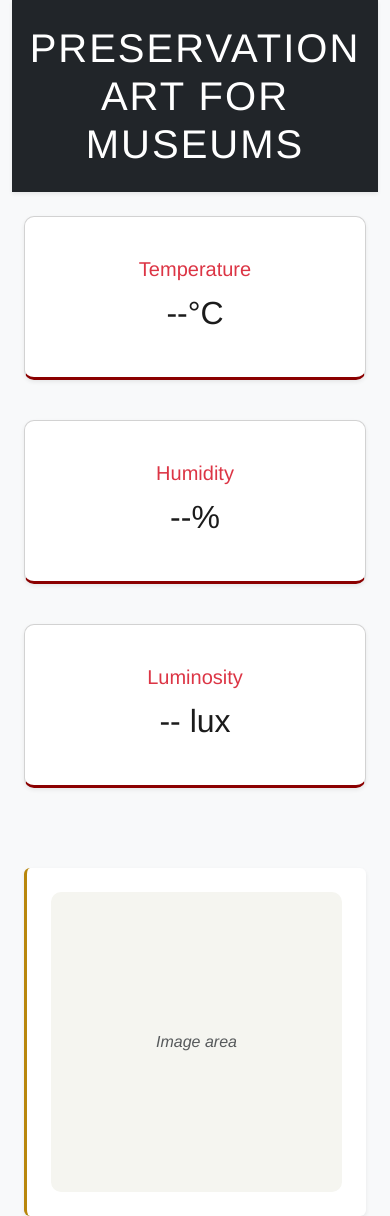
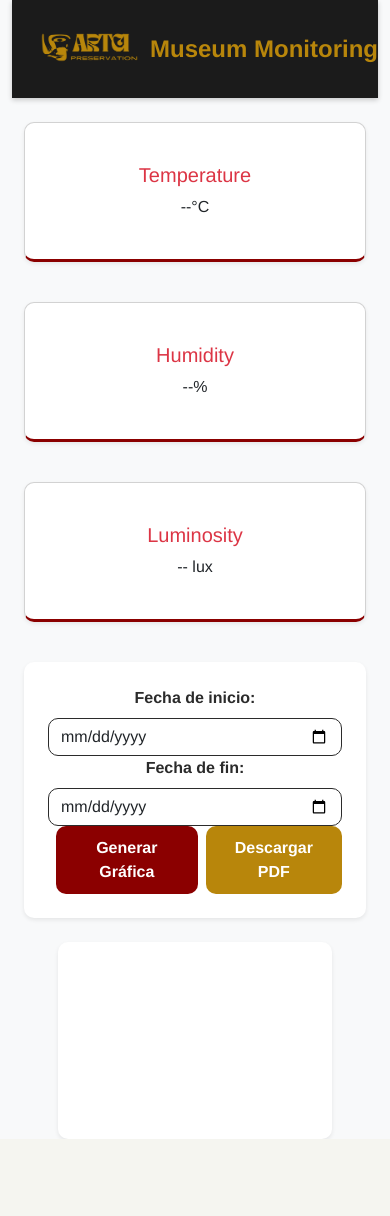
Before and after one commit to bellaom/PresArt, a website: page public/index.html in a window 390 px wide. After the commit the page ends 1139 px from the top, so only its background shows below. Drawn offline with nearby package versions, Linux system fonts and the light colour scheme; no server answers.

Commit message:
adding historical and changing the frontend whole aesthetic

```diff
--- a/public/index.html
+++ b/public/index.html
@@ -3,7 +3,7 @@
 <head>
     <meta charset="UTF-8">
     <meta name="viewport" content="width=device-width, initial-scale=1.0">
-    <title>Preservation Art for Museums</title>
+    <title>Museum Data Monitoring</title>
 
     <!-- Bootstrap CSS -->
     <link href="https://cdn.jsdelivr.net/npm/bootstrap@5.3.0/dist/css/bootstrap.min.css" rel="stylesheet">
@@ -13,16 +13,18 @@
 </head>
 <body>
     <div class="container-fluid bg-light min-vh-100">
-        <!-- Encabezado -->
-        <header class="bg-dark text-white py-4 mb-4 shadow-sm">
-            <div class="container text-center">
-                <h1 class="museum-title mb-0">Preservation Art for Museums</h1>
+        <!-- Barra superior -->
+        <nav class="navbar navbar-dark custom-navbar">
+            <div class="container">
+                <a class="navbar-brand" href="#">
+                    <img src="imagenes/logo.png" alt="Museo" class="logo"> Museum Monitoring
+                </a>
             </div>
-        </header>
+        </nav>
 
-        <!-- Tarjetas de datos de sensores -->
-        <main class="container">
-            <div class="row g-4">
+        <!-- Contenido principal -->
+        <main class="container mt-4">
+            <div class="row g-4 justify-content-center">
                 <!-- Temperatura -->
                 <div class="col-md-4">
                     <div class="card data-card text-center shadow-sm">
@@ -54,15 +56,27 @@
                 </div>
             </div>
 
-            <!-- Sección de imagen -->
-            <div class="row mt-5">
-                <div class="col-12">
-                    <div class="image-section p-4 shadow-sm rounded">
-                        <div class="image-placeholder">
-                            <span class="text-muted">Image area</span>
-                        </div>
+            <!-- Sección de consulta de datos históricos -->
+            <div class="historical-section mt-4 p-4 text-center">
+                <div class="row justify-content-center">
+                    <div class="col-md-4">
+                        <label for="start-date" class="form-label">Fecha de inicio:</label>
+                        <input type="date" id="start-date" class="form-control">
+                    </div>
+                    <div class="col-md-4">
+                        <label for="end-date" class="form-label">Fecha de fin:</label>
+                        <input type="date" id="end-date" class="form-control">
+                    </div>
+                    <div class="col-md-4 d-flex align-items-end">
+                        <button id="fetch-historical" class="btn btn-danger mx-2">Generar Gráfica</button>
+                        <button id="download-pdf" class="btn btn-warning">Descargar PDF</button>
                     </div>
                 </div>
+            </div>
+
+            <!-- Gráfica -->
+            <div class="chart-container text-center mt-4">
+                <canvas id="historicalChart"></canvas>
             </div>
         </main>
     </div>
--- a/public/script.js
+++ b/public/script.js
@@ -15,3 +15,72 @@ function updateSensorData() {
 // Actualiza los datos cada 30 segundos
 setInterval(updateSensorData, 30000);
 updateSensorData(); // Llamada inicial para mostrar los datos al cargar la página
+
+document.getElementById('fetch-historical').addEventListener('click', () => {
+    const startDate = document.getElementById('start-date').value;
+    const endDate = document.getElementById('end-date').value;
+
+    if (!startDate || !endDate) {
+        alert('Por favor, selecciona un rango de fechas.');
+        return;
+    }
+
+    fetch(`/historical-data?startDate=${startDate}&endDate=${endDate}`)
+        .then(response => response.json())
+        .then(data => {
+            plotGraph(data);
+        })
+        .catch(error => console.error('Error obteniendo datos históricos:', error));
+});
+
+function plotGraph(data) {
+    const labels = data.map(item => item.timestamp);
+    const tempData = data.map(item => item.temperatura);
+    const humidityData = data.map(item => item.humedad);
+    const luminosityData = data.map(item => item.luminosidad);
+
+    const ctx = document.getElementById('historicalChart').getContext('2d');
+    new Chart(ctx, {
+        type: 'line',
+        data: {
+            labels: labels,
+            datasets: [
+                {
+                    label: 'Temperatura (°C)',
+                    data: tempData,
+                    borderColor: 'red',
+                    fill: false
+                },
+                {
+                    label: 'Humedad (%)',
+                    data: humidityData,
+                    borderColor: 'blue',
+                    fill: false
+                },
+                {
+                    label: 'Luminosidad (lux)',
+                    data: luminosityData,
+                    borderColor: 'green',
+                    fill: false
+                }
+            ]
+        },
+        options: {
+            responsive: true,
+            maintainAspectRatio: false
+        }
+    });
+}
+
+// Botón de descarga de PDF
+document.getElementById('download-pdf').addEventListener('click', () => {
+    const startDate = document.getElementById('start-date').value;
+    const endDate = document.getElementById('end-date').value;
+
+    if (!startDate || !endDate) {
+        alert('Por favor, selecciona un rango de fechas.');
+        return;
+    }
+
+    window.open(`/download-pdf?startDate=${startDate}&endDate=${endDate}`, '_blank');
+});
--- a/public/style.css
+++ b/public/style.css
@@ -1,11 +1,11 @@
 :root {
-    --primary-color: #1B1B1B;         /* Negro profundo para texto principal */
-    --secondary-color: #F5F5F0;       /* Beige claro para fondos */
-    --accent-color: #8B0000;          /* Rojo oscuro tipo museo */
-    --text-color: #2B2B2B;            /* Negro suave para texto general */
-    --card-bg: #FFFFFF;               /* Blanco para tarjetas */
+    --primary-color: #1B1B1B; /* Negro profundo */
+    --secondary-color: #F5F5F0; /* Beige claro */
+    --accent-color: #8B0000; /* Rojo burdeos */
+    --text-color: #2B2B2B; /* Negro suave */
+    --gold-accent: #B8860B; /* Dorado */
+    --card-bg: #FFFFFF; /* Blanco */
     --border-radius: 10px;
-    --gold-accent: #B8860B;           /* Dorado suave para detalles */
 }
 
 body {
@@ -14,71 +14,103 @@ body {
     color: var(--text-color);
 }
 
-.header-section {
+/* Barra de navegación elegante */
+.custom-navbar {
     background-color: var(--primary-color);
-    padding: 2.5rem;
-    margin-bottom: 2rem;
-    box-shadow: 0 3px 6px rgba(0,0,0,0.16);
+    padding: 1rem;
+    box-shadow: 0 2px 5px rgba(0, 0, 0, 0.2);
 }
 
-.museum-title {
-    font-size: 2.5rem;
-    color: var(--card-bg);
-    font-weight: 300;
-    text-align: center;
-    margin: 0;
-    text-transform: uppercase;
-    letter-spacing: 2px;
+.navbar-brand {
+    font-size: 1.5rem;
+    font-weight: bold;
+    color: var(--gold-accent);
+    display: flex;
+    align-items: center;
 }
 
+.logo {
+    width: 100px;
+    height: auto;
+    margin-right: 10px;
+}
+
+/* Tarjetas refinadas */
 .data-card {
     background: var(--card-bg);
     border-radius: var(--border-radius);
     padding: 1.5rem;
     margin-bottom: 1rem;
     box-shadow: 0 2px 4px rgba(0,0,0,0.08);
+    border-bottom: 3px solid var(--accent-color);
     transition: transform 0.2s, box-shadow 0.2s;
-    border-bottom: 3px solid var(--accent-color);
 }
 
 .data-card:hover {
-    transform: translateY(-2px);
-    box-shadow: 0 4px 8px rgba(0,0,0,0.12);
+    transform: translateY(-3px);
+    box-shadow: 0 4px 8px rgba(0,0,0,0.15);
 }
 
-.data-title {
-    color: var(--accent-color);
-    font-size: 1.2rem;
-    font-weight: 500;
-    margin-bottom: 1rem;
-    text-transform: uppercase;
-    letter-spacing: 1px;
+/* Sección de consulta de datos históricos */
+.historical-section {
+    background: var(--card-bg);
+    border-radius: var(--border-radius);
+    padding: 20px;
+    box-shadow: 0 2px 4px rgba(0,0,0,0.08);
+    text-align: center;
 }
 
-.data-value {
-    font-size: 2rem;
-    color: var(--primary-color);
-    font-weight: 300;
+.historical-section h3 {
+    color: var(--accent-color);
+    font-size: 1.8rem;
+    font-weight: bold;
+    margin-bottom: 15px;
 }
 
-.image-section {
+.historical-section label {
+    font-weight: bold;
+    color: var(--text-color);
+}
+
+.historical-section .form-control {
+    border: 1px solid var(--text-color);
+    border-radius: var(--border-radius);
+}
+
+.historical-section .btn {
+    padding: 10px 20px;
+    font-weight: bold;
+    border-radius: var(--border-radius);
+    transition: background 0.3s, transform 0.2s;
+}
+
+.historical-section .btn-danger {
+    background: var(--accent-color);
+    border: none;
+}
+
+.historical-section .btn-danger:hover {
+    background: #600000;
+    transform: translateY(-2px);
+}
+
+.historical-section .btn-warning {
+    background: var(--gold-accent);
+    border: none;
+    color: white;
+}
+
+.historical-section .btn-warning:hover {
+    background: #8A6508;
+    transform: translateY(-2px);
+}
+
+/* Gráfica */
+.chart-container {
+    width: 80%;
+    margin: auto;
+    padding: 20px;
     background: var(--card-bg);
     border-radius: var(--border-radius);
-    padding: 1.5rem;
-    margin-top: 1rem;
     box-shadow: 0 2px 4px rgba(0,0,0,0.08);
-    min-height: 300px;
-    border-left: 3px solid var(--gold-accent);
 }
-
-.image-placeholder {
-    width: 100%;
-    height: 300px;
-    background-color: var(--secondary-color);
-    border-radius: var(--border-radius);
-    display: flex;
-    align-items: center;
-    justify-content: center;
-    color: var(--text-color);
-    font-style: italic;
-}
```
Also changed, not shown: server.js (+80 -0 lines), public/imagenes/logo.png (added).
